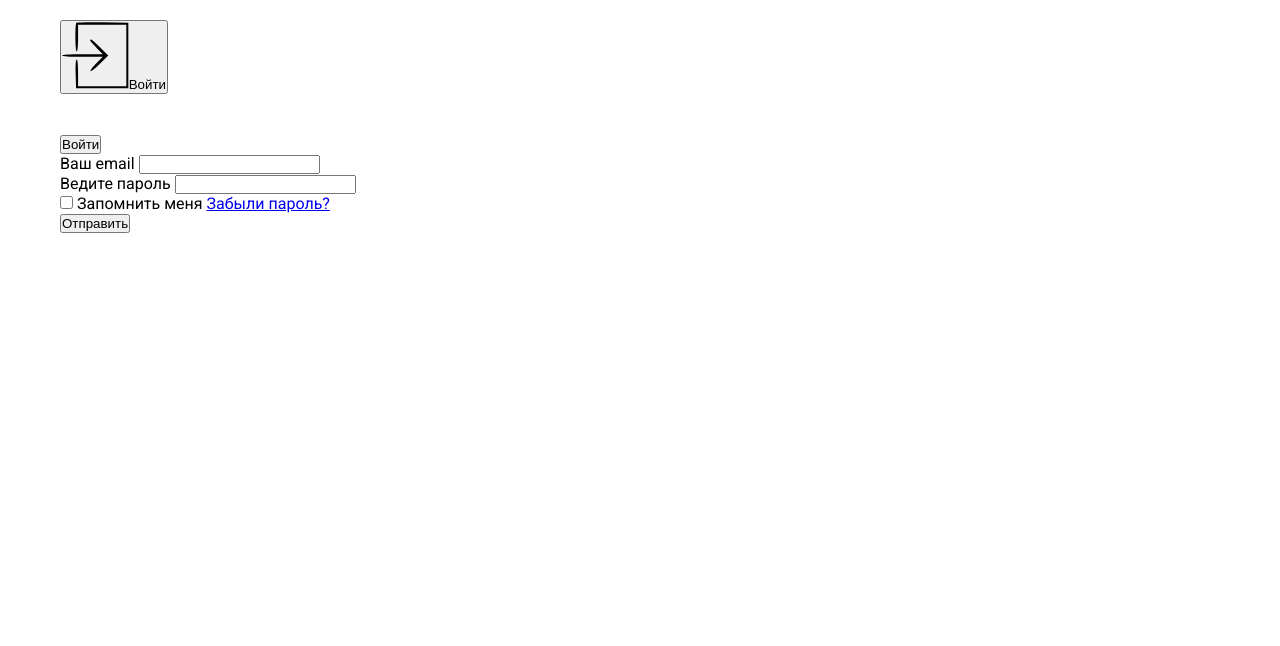
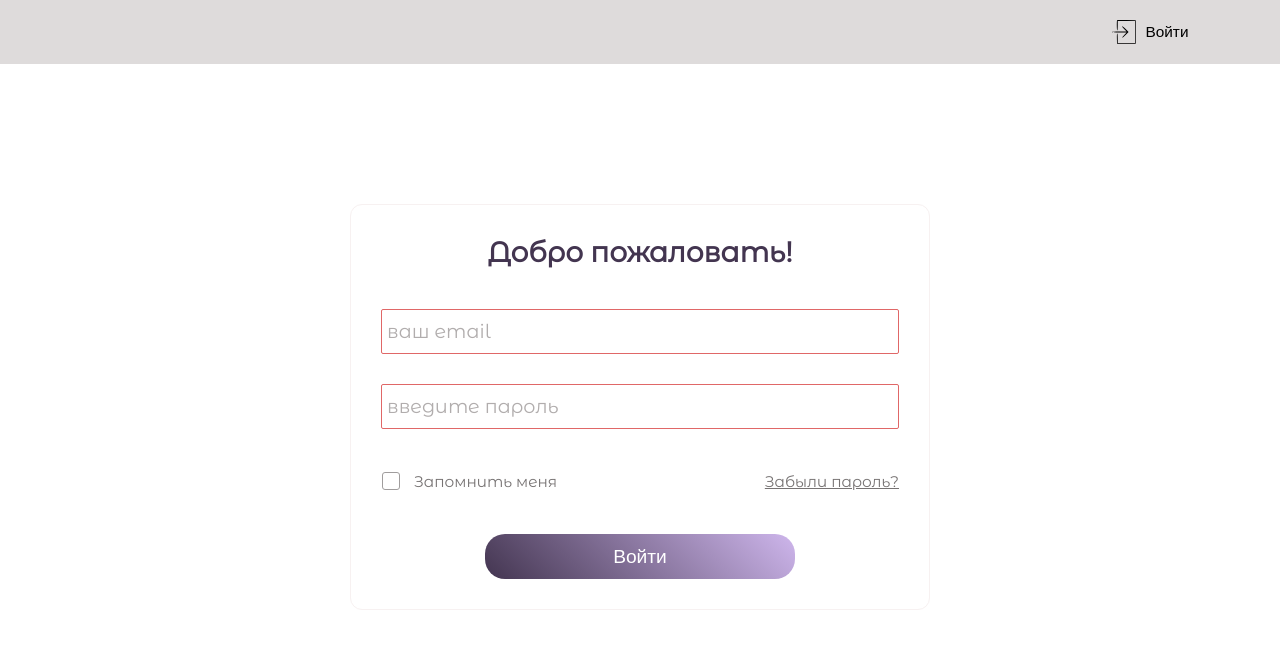
Before and after one commit to olesyakrayanskaya/authentication, a plain HTML site: page src/index.html in a window 1280 px wide. Drawn offline with Linux system fonts and the light colour scheme.

Commit message:
base styles

```diff
--- a/src/index.html
+++ b/src/index.html
@@ -6,7 +6,7 @@
     <link rel="preconnect" href="https://fonts.googleapis.com" />
     <link rel="preconnect" href="https://fonts.gstatic.com" crossorigin />
     <link
-      href="https://fonts.googleapis.com/css2?family=Roboto:wght@400;500;700&display=swap"
+      href="https://fonts.googleapis.com/css2?family=Montserrat+Alternates&display=swap"
       rel="stylesheet"
     />
     <link rel="stylesheet" href="styles.css" />
@@ -14,30 +14,53 @@
   </head>
   <body>
     <header class="header">
-      <div class="container">
-        <button class="header__btn"><img class="header icon" src="./img/login.svg" alt="icon">Войти</button>
+      <div class="header__inner">
+        <button class="header__btn">
+          <img class="header__icon" src="./img/login.svg" alt="icon" />Войти
+        </button>
       </div>
     </header>
     <div class="container">
-        <header class="header">
-            <button class="header__btn" type="button">Войти</button>
-        </header>
       <form class="form-auth" action="#" method="post">
+        <h1 class="form-auth__title">Добро пожаловать!</h1>
         <div class="form-auth__item">
-                <label class="form-auth__label" for="email">Ваш email</label>
-                <input class="form-auth__input" type="email" name="email" id="email">
+          <input
+            class="form-auth__input"
+            type="email"
+            name="email"
+            id="email"
+            placeholder="ваш email"
+            required
+          />
         </div>
         <div class="form-auth__item">
-                <label class="form-auth__label" for="password">Ведите пароль</label>
-                <input class="form-auth__input" type="password" name="password" id="password">
+          <input
+            class="form-auth__input"
+            type="password"
+            name="password"
+            id="password"
+            placeholder="введите пароль"
+            minlength="8"
+            maxlength="12"
+            required
+          />
         </div>
         <div class="form-auth__item">
-              <input class="form-auth__input" type="checkbox" name="remember" id="remember">
-              <label class="form-auth__label" for="remember">Запомнить меня</label>
+          <div class="form-auth__chek">
+            <input
+              class="form-auth__input"
+              type="checkbox"
+              name="remember"
+              id="remember"
+            />
+            <label class="form-auth__label" for="remember"
+              >Запомнить меня</label
+            >
+          </div>
           <a class="form-auth__link" href="mailto:">Забыли пароль?</a>
         </div>
         <div class="form-auth__item">
-                <input class="form-auth__input" type="submit" value="Отправить">
+          <input class="form-auth__input" type="submit" value="Войти" id="send" />
         </div>
       </form>
     </div>
--- a/src/styles.css
+++ b/src/styles.css
@@ -13,15 +13,20 @@ html {
   height: 100%;
   overflow-x: hidden;
   scroll-behavior: smooth;
-  font-family: 'Roboto', Arial, Helvetica, sans-serif;
+  font-size: 1.2rem;
+  font-style: normal;
+  font-weight: 400;
+  font-family: 'Montserrat Alternates', Arial, Helvetica, sans-serif;
 }
 
 .container {
   width: 100%;
   max-width: 1200px;
+  padding: 20px;
+  display: flex;
+  justify-content: center;
+  align-items: center;
   margin: 0 auto;
-  height: 100%;
-  padding: 20px;
 }
 
 :active,
@@ -35,3 +40,172 @@ select,
 input {
   cursor: pointer;
 }
+
+a {
+  cursor: pointer;
+  text-decoration: none;
+  color: inherit;
+}
+
+.header {
+  padding: 20px 0;
+  position: sticky;
+  top: 0;
+  background-color: rgba(197, 191, 191, 0.562);
+}
+
+.header__inner {
+  display: flex;
+  justify-content: flex-end;
+  max-width: 1200px;
+}
+
+
+.header__btn {
+  border: none;
+  background: transparent;
+  width: 100px;
+  font-size: 0.8rem;
+}
+
+.header__icon {
+  width: 24px;
+  -o-object-fit: contain;
+  object-fit: contain;
+  -o-object-position: top;
+  object-position: top;
+  margin-right: 10px;
+}
+
+.header__btn {
+  display: flex;
+  justify-content: center;
+  align-items: center;
+}
+
+.form-auth {
+  width: 50%;
+  border-radius: 12px;
+  border: 1px solid rgb(247, 241, 241);
+  margin-top: 15vh;
+  padding: 30px;
+  display: flex;
+  flex-direction: column;
+  justify-content: space-between;
+  align-items: center;
+  transition: all 1s;
+}
+
+.form-auth:hover {
+  background-color: rgba(235, 241, 250, 0.329);
+  box-shadow: 2px 2px 8px rgba(165, 167, 170, 0.548);;
+}
+
+.form-auth__title {
+  font-size: 28px;
+  margin-bottom: 40px;
+  color: rgb(67, 53, 80);
+  position: relative;
+}
+
+.form-auth__item {
+  display: flex;
+  justify-content: center;
+  align-items: center;
+  margin-bottom: 30px;
+  width: 100%;
+}
+
+.form-auth__item:nth-child(4) {
+  justify-content: space-between;
+}
+
+.form-auth__item:last-child {
+  margin-bottom: 0;
+}
+
+.form-auth__input {
+  border: 1px solid rgb(160, 157, 157);
+  border-radius: 2px;
+  padding: 5px;
+  width: 100%;
+  height: 45px;
+  font-size: 1rem;
+  color: rgb(161, 153, 153);
+}
+
+.form-auth__input:invalid {
+  border: 1px solid rgb(224, 103, 103);
+}
+
+.form-auth__input:hover {
+  background-color: rgba(205, 217, 230, 0.281);
+}
+
+.form-auth__input:focus {
+  background-color: rgba(169, 198, 230, 0.281);
+}
+
+.form-auth__input:active {
+  background-color: rgba(169, 198, 230, 0.281);
+}
+
+.form-auth__input::placeholder {
+  font-family: 'Montserrat Alternates', Arial, Helvetica, sans-serif;
+  color: rgb(177, 173, 173);
+}
+
+#remember {
+  width: auto;
+  margin-left: 20px;
+  opacity: 0;
+}
+
+.form-auth__chek {
+  display: flex;
+  justify-content: flex-start;
+  align-items: center;
+}
+
+.form-auth__label {
+  font-size: 0.8rem;
+  color: rgb(119, 115, 115);
+  position: relative;
+}
+
+.form-auth__label::before {
+  content: '';
+  width: 18px;
+  height: 18px;
+  border-radius: 3px;
+  border: 1px solid rgb(160, 157, 157);
+  position: absolute;
+  left: -32px;
+}
+
+#remember:checked + .form-auth__label::before  {
+  content: url('./img/checked.svg');
+  background-color: rgba(197, 191, 191, 0.562);
+}
+
+.form-auth__link {
+  font-size: 0.8rem;
+  color: rgb(119, 115, 115);
+  text-decoration: underline;
+}
+
+.form-auth__link:hover {
+  color: rgb(67, 53, 80);
+}
+
+#send {
+  width: 60%;
+  border: none;
+  background:  linear-gradient(45deg, rgb(67, 53, 80), rgb(206, 182, 236));
+  border-radius: 20px;
+  color: white;
+}
+
+#send:hover {
+  background: linear-gradient(45deg, rgb(206, 182, 236), rgb(67, 53, 80));;
+}
```
Also changed, not shown: src/img/checked.svg (added), src/img/close.svg (deleted), src/img/open.svg (deleted). Lines whose indentation alone changed are shown as unchanged.
